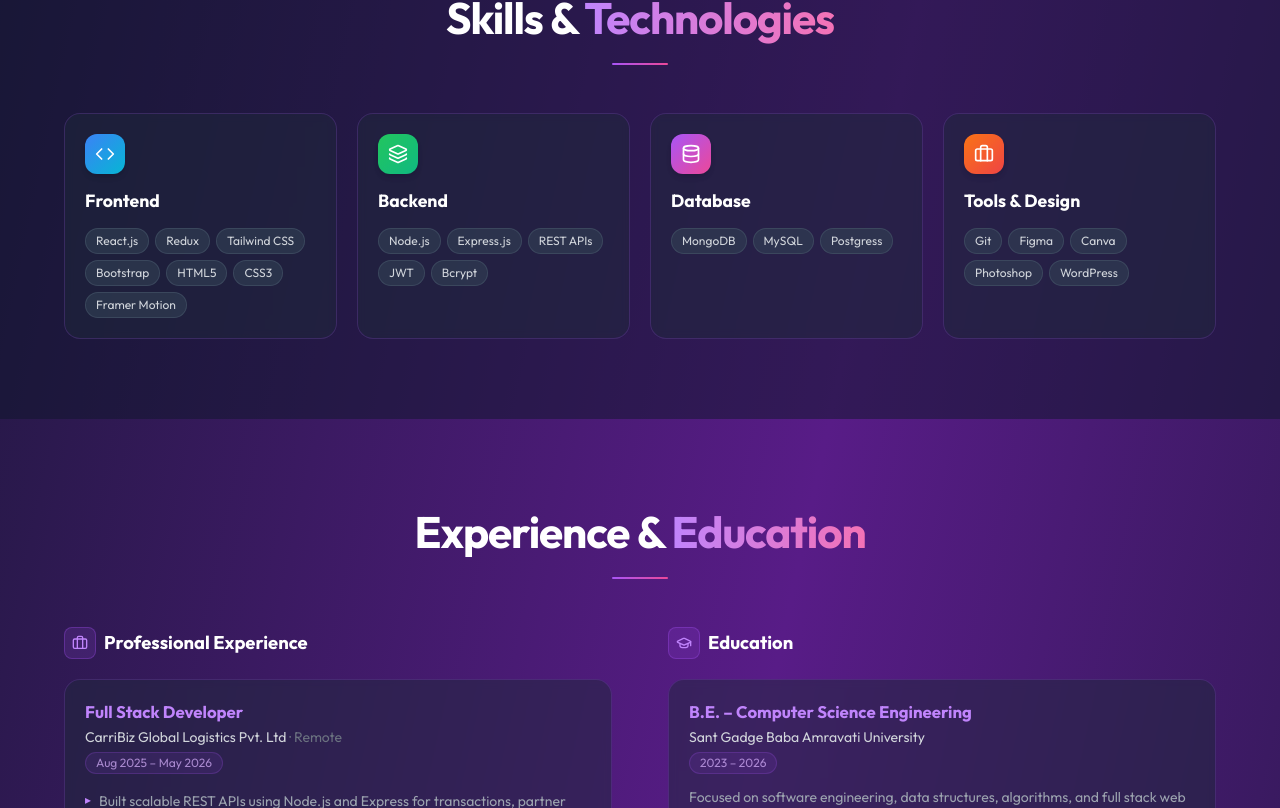
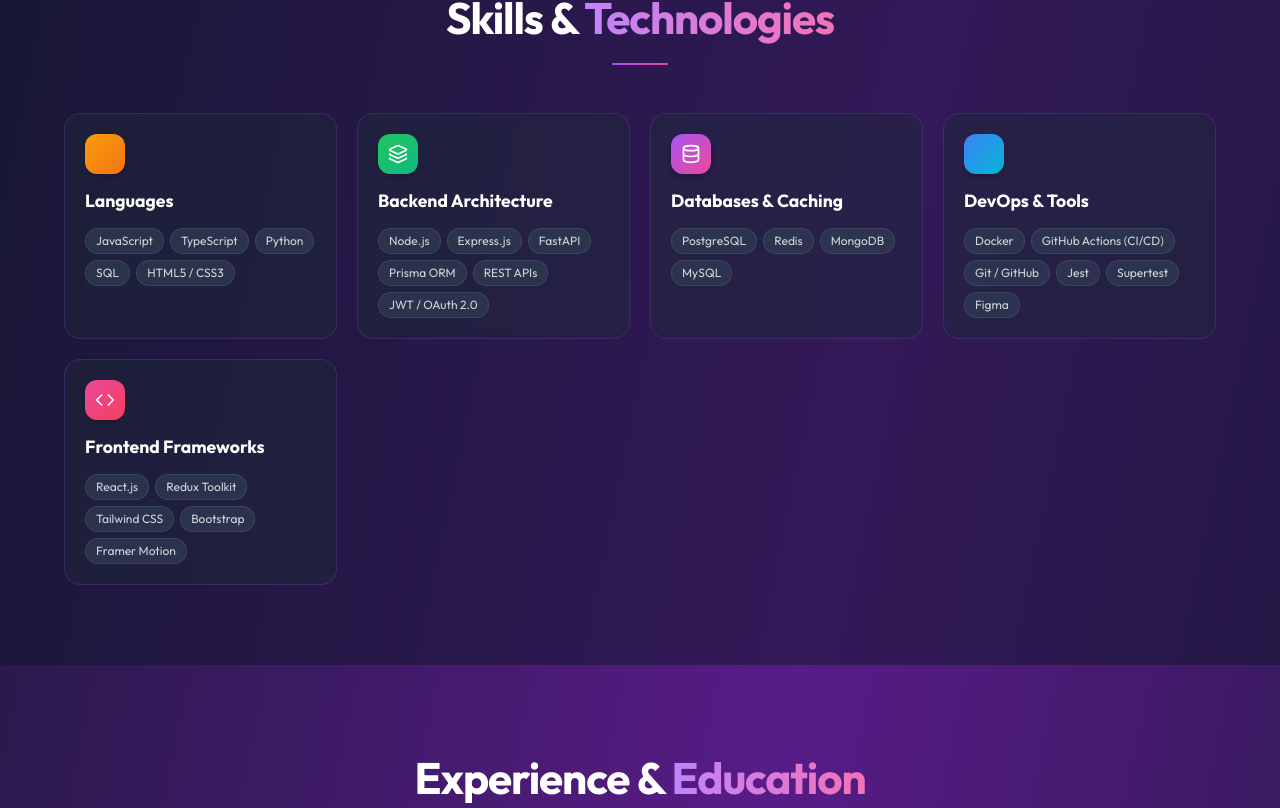
Before and after one commit to maaz81/Maaz-Portfolio, a React (Vite) app: page / in a window 1280 px wide. Shown: the part 1672-2480 px from the top of the page. Built offline with nearby package versions, Linux system fonts and the light colour scheme; the HTML template or start-up script is replaced by a standard one.

Commit message:
Some improvments and addition of skills and upgrade hero section with latest headline

```diff
--- a/src/components/Footer.jsx
+++ b/src/components/Footer.jsx
@@ -27,8 +27,7 @@ export default function Footer() {
             </h3>
 
             <p className="text-gray-400 text-sm mt-2 max-w-md">
-              Crafting modern web experiences with React, Tailwind CSS,
-              Framer Motion and scalable frontend architecture.
+              Building high-performance backend architectures and scalable full-stack web applications.
             </p>
           </div>
 
--- a/src/constants/about.js
+++ b/src/constants/about.js
@@ -56,6 +56,6 @@ export const ABOUT_DATA = {
         { icon: "experience", label: "10 Months Experience" },
     ],
 
-    resumeLink: "https://drive.google.com/file/d/1dkTksTqViDSolawLuHa_2GmtPyyb17a3/view?usp=sharing",
+    resumeLink: "https://drive.google.com/file/d/1jBr5OYbbTY_Q3uMi6jWrJbcmWl12lRCU/view?usp=sharing",
     profileImage: "/Maaz_profile.jpg",
 };
--- a/src/constants/hero.js
+++ b/src/constants/hero.js
@@ -4,7 +4,7 @@ export const HERO_DATA = {
     role: "Full Stack Web Developer",
 
     description:
-        "MERN Stack Developer passionate about building responsive UIs and scalable backends. Specializing in React.js, Node.js, and creating SEO-friendly web solutions.",
+        "Full Stack Developer specializing in building scalable REST APIs, optimizing database performance, and crafting secure engineering workflows using Node.js and React",
 
     profileImage: "/Maaz_profile.jpg",
 
--- a/src/constants/projects.js
+++ b/src/constants/projects.js
@@ -1,4 +1,43 @@
 export const PROJECTS = [
+    {
+        title: "Thoughtly - AI Thought Sharing Webapp",
+        year: "2025",
+        category: "Full Stack",
+        image: '/projects/Ai-thought.png',
+        description: "An AI-powered web platform for users to share, filter, and explore thoughts with integrated AI suggestions.",
+        longDescription:
+            "AI – Thought Sharing is a full-stack AI-native social publishing platform that enables users to co-author content with AI, discover personalized feeds through an interest-graph recommendation engine, and interact in real-time. The system combines intelligent content generation, scalable backend architecture, and real-time communication to create a modern knowledge-sharing ecosystem.",
+        problem:
+            "Modern content platforms lack intelligent assistance and personalized discovery. Users struggle with content creation, idea structuring, and finding relevant discussions in large-scale social environments.",
+        solution:
+            "Built an AI-powered co-authoring system using OpenAI for title generation, rewriting, and auto-tagging, combined with a weighted interest-graph recommendation engine and real-time WebSocket notifications to deliver intelligent and engaging content experiences.",
+        impact:
+            "Reduced content creation time by approximately 40%, achieved sub-100ms real-time updates using Socket.io, and designed scalable feed retrieval logic optimized for high-volume personalized content delivery.",
+        features: [
+            "AI Smart Co-Authoring (title generation, rewriting, auto-tagging)",
+            "Interest Graph Recommendation Engine using weighted engagement signals",
+            "Real-time notifications and live interactions via Socket.io",
+            "Secure JWT-based authentication with protected routes",
+            "Optimized MongoDB aggregation pipelines for feed ranking",
+            "Human-in-the-loop AI suggestion system with optimistic UI updates"
+        ],
+        tech: [
+            "React (Vite)",
+            "Node.js",
+            "Express.js",
+            "MongoDB",
+            "OpenAI API",
+            "Socket.io",
+            "JWT Authentication",
+            "Tailwind CSS"
+        ],
+        architecture:
+            "Designed with a modular MVC backend architecture using Express.js and MongoDB. REST APIs handle core business logic, while a WebSocket layer (Socket.io) enables real-time communication. The frontend is built with React (Vite) using component-driven architecture and optimized state management for performance and scalability.",
+        github: "https://github.com/maaz81/AI-Thought-Sharing-Webapp",
+        demo: "https://thoughtly.vercel.app/",
+        featured: true
+    },
+
     {
         title: "Career AI – Resume Intelligence Platform",
         year: "2025",
@@ -39,44 +78,6 @@ export const PROJECTS = [
             "Designed as a modular full-stack system with a React + Redux frontend and a RESTful Node.js/Express backend. PostgreSQL with Prisma ORM manages relational resume and user data, while Redis provides a high-speed caching layer. A separate Python NLP service handles resume parsing, skill extraction, and semantic similarity scoring, enabling scalable and maintainable AI processing.",
         github: "https://github.com/maaz81/Resume-Analytics-and-Career-Recommender",
         demo: "https://career-ai-resume-analysis.vercel.app/",
-        featured: true
-    },
-    {
-        title: "Thoughtly - AI Thought Sharing Webapp",
-        year: "2025",
-        category: "Full Stack",
-        image: '/projects/Ai-thought.png',
-        description: "An AI-powered web platform for users to share, filter, and explore thoughts with integrated AI suggestions.",
-        longDescription:
-            "AI – Thought Sharing is a full-stack AI-native social publishing platform that enables users to co-author content with AI, discover personalized feeds through an interest-graph recommendation engine, and interact in real-time. The system combines intelligent content generation, scalable backend architecture, and real-time communication to create a modern knowledge-sharing ecosystem.",
-        problem:
-            "Modern content platforms lack intelligent assistance and personalized discovery. Users struggle with content creation, idea structuring, and finding relevant discussions in large-scale social environments.",
-        solution:
-            "Built an AI-powered co-authoring system using OpenAI for title generation, rewriting, and auto-tagging, combined with a weighted interest-graph recommendation engine and real-time WebSocket notifications to deliver intelligent and engaging content experiences.",
-        impact:
-            "Reduced content creation time by approximately 40%, achieved sub-100ms real-time updates using Socket.io, and designed scalable feed retrieval logic optimized for high-volume personalized content delivery.",
-        features: [
-            "AI Smart Co-Authoring (title generation, rewriting, auto-tagging)",
-            "Interest Graph Recommendation Engine using weighted engagement signals",
-            "Real-time notifications and live interactions via Socket.io",
-            "Secure JWT-based authentication with protected routes",
-            "Optimized MongoDB aggregation pipelines for feed ranking",
-            "Human-in-the-loop AI suggestion system with optimistic UI updates"
-        ],
-        tech: [
-            "React (Vite)",
-            "Node.js",
-            "Express.js",
-            "MongoDB",
-            "OpenAI API",
-            "Socket.io",
-            "JWT Authentication",
-            "Tailwind CSS"
-        ],
-        architecture:
-            "Designed with a modular MVC backend architecture using Express.js and MongoDB. REST APIs handle core business logic, while a WebSocket layer (Socket.io) enables real-time communication. The frontend is built with React (Vite) using component-driven architecture and optimized state management for performance and scalability.",
-        github: "https://github.com/maaz81/AI-Thought-Sharing-Webapp",
-        demo: "https://thoughtly.vercel.app/",
         featured: true
     },
     {
--- a/src/constants/skills.js
+++ b/src/constants/skills.js
@@ -1,34 +1,32 @@
 export const SKILL_CATEGORIES = [
     {
-        title: "Frontend",
-        icon: "code",
-        skills: [
-            "React.js",
-            "Redux",
-            "Tailwind CSS",
-            "Bootstrap",
-            "HTML5",
-            "CSS3",
-            "Framer Motion",
-        ],
+        title: "Languages",
+        icon: "terminal", // Change to a terminal/code icon
+        skills: ["JavaScript", "TypeScript", "Python", "SQL", "HTML5 / CSS3"],
+        gradient: "from-amber-500 to-orange-500",
+    },
+    {
+        title: "Backend Architecture",
+        icon: "layers",
+        skills: ["Node.js", "Express.js", "FastAPI", "Prisma ORM", "REST APIs", "JWT / OAuth 2.0"],
+        gradient: "from-green-500 to-emerald-500",
+    },
+    {
+        title: "Databases & Caching",
+        icon: "database",
+        skills: ["PostgreSQL", "Redis", "MongoDB", "MySQL"], // PostgreSQL and Redis first!
+        gradient: "from-purple-500 to-pink-500",
+    },
+    {
+        title: "DevOps & Tools",
+        icon: "cpu", // Change to a technical icon
+        skills: ["Docker", "GitHub Actions (CI/CD)", "Git / GitHub", "Jest", "Supertest", "Figma"],
         gradient: "from-blue-500 to-cyan-500",
     },
     {
-        title: "Backend",
-        icon: "layers",
-        skills: ["Node.js", "Express.js", "REST APIs", "JWT", "Bcrypt"],
-        gradient: "from-green-500 to-emerald-500",
-    },
-    {
-        title: "Database",
-        icon: "database",
-        skills: ["MongoDB", "MySQL", "Postgress"],
-        gradient: "from-purple-500 to-pink-500",
-    },
-    {
-        title: "Tools & Design",
-        icon: "briefcase",
-        skills: ["Git", "Figma", "Canva", "Photoshop", "WordPress"],
-        gradient: "from-orange-500 to-red-500",
+        title: "Frontend Frameworks",
+        icon: "code",
+        skills: ["React.js", "Redux Toolkit", "Tailwind CSS", "Bootstrap", "Framer Motion"],
+        gradient: "from-pink-500 to-rose-500",
     },
 ];
```
